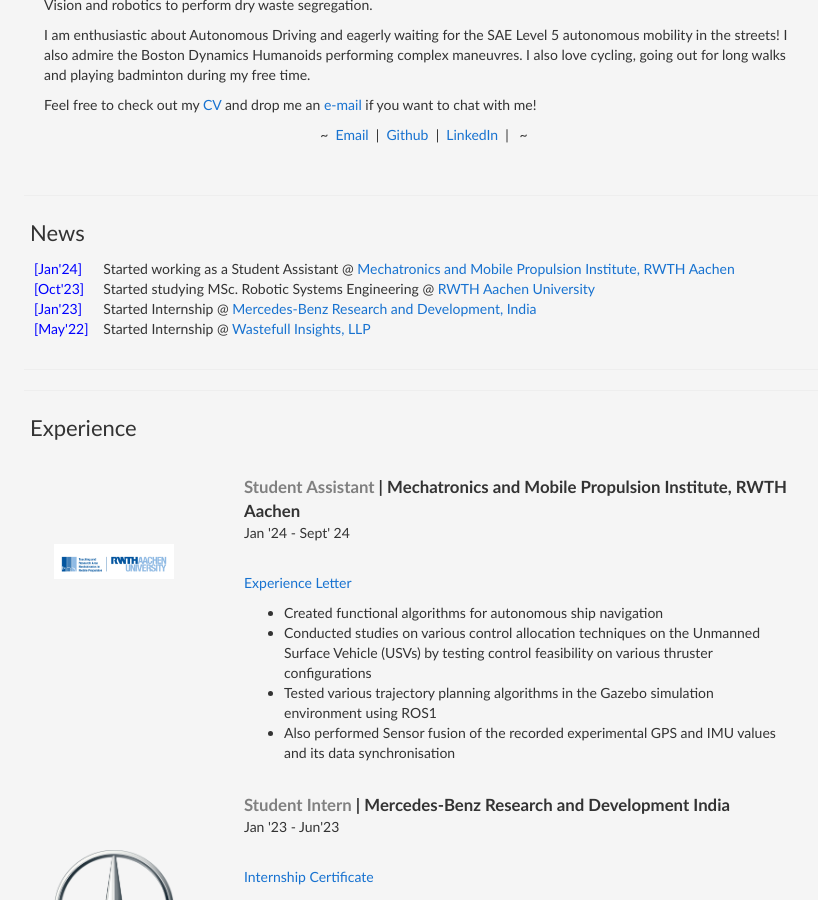
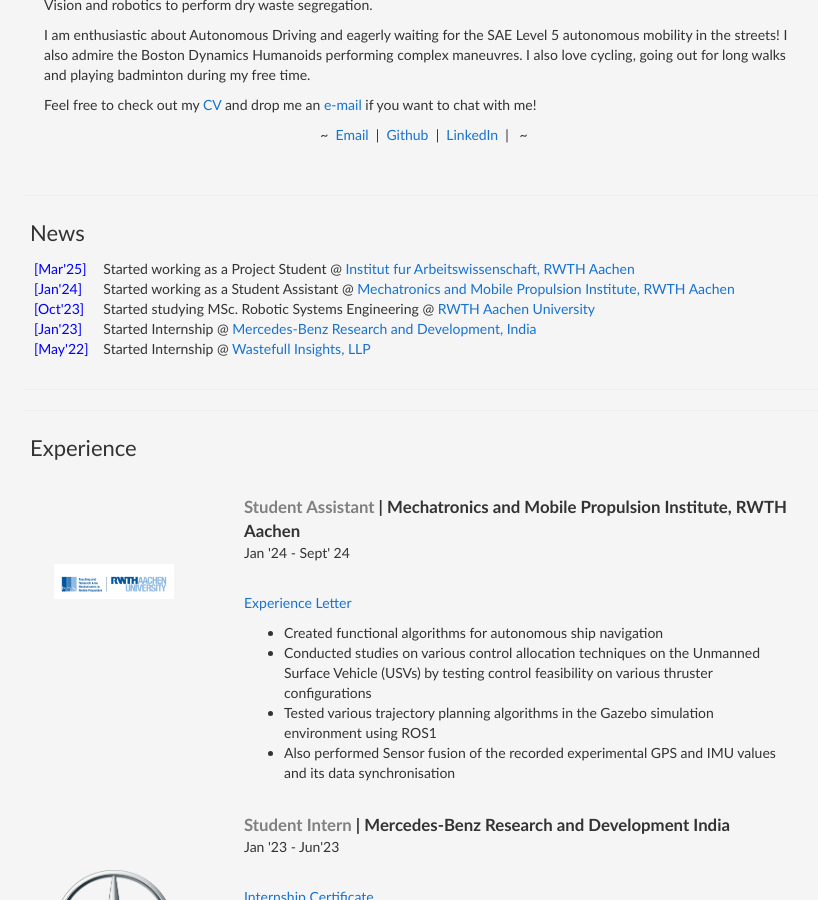
Before and after one commit to AshwinC313/AshwinC313.github.io, a Jekyll site: the page index.html, which Jekyll copies as it is, in a window 1280 px wide and 900 px high, scrolled down 584 px. Shown: the whole window, without its empty margins (216-1034 px from the left). Built offline with Jekyll 4.4.1, drawn with Linux system fonts in a browser that asks for light colours.

Commit message:
Update index.html

```diff
--- a/index.html
+++ b/index.html
@@ -129,6 +129,15 @@
                         <table border=0 class="bg_colour"
                             style="padding:10px;width:100%;border:0px;border-spacing:0px;border-collapse:separate;margin-right:auto;margin-left:auto;">
                             <tbody>
+                                <tr>
+                                    <td>
+                                        <p style="color:blue; display:inline">[Mar'25] &nbsp</p>
+                                    </td>
+                                    <td>
+                                        Started working as a Project Student @ <a href="https://www.iaw.rwth-aachen.de/cms/~ieplw/iaw/">Institut fur Arbeitswissenschaft, RWTH Aachen</a>
+                                    </td>
+                                </tr>
+
                                 <tr>
                                     <td>
                                         <p style="color:blue; display:inline">[Jan'24] &nbsp</p>
```
